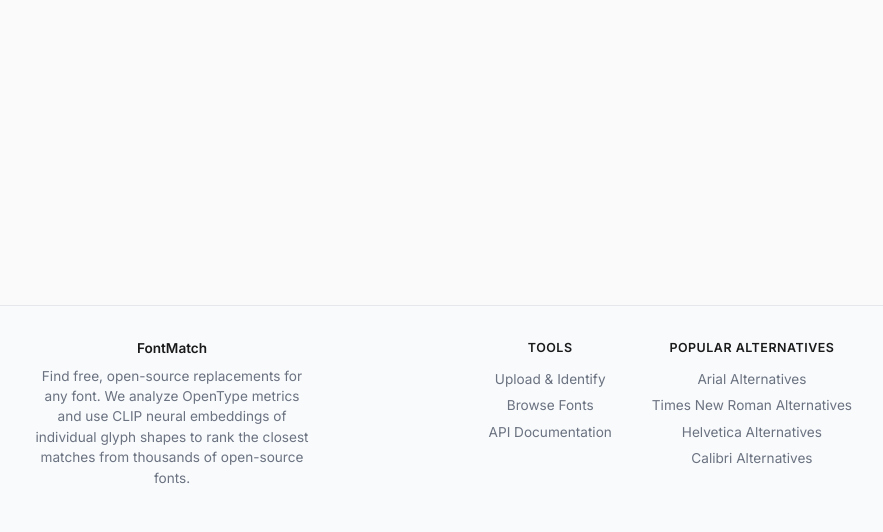
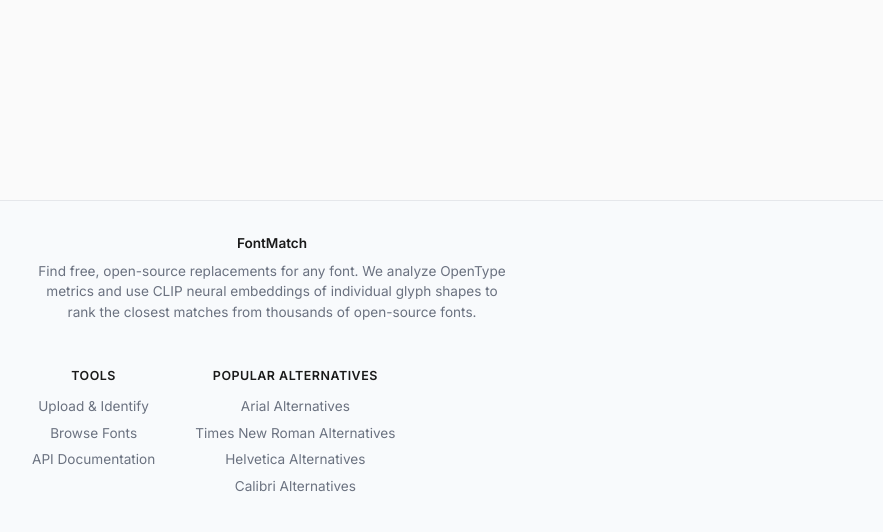
Before and after one commit to hosay/font-simil, a Python web app: template fontmatch/templates/base.html in a window 1280 px wide. Shown: the part 268-800 px from the top of the page, without its empty margins (198-1081 px from the left). Run offline with Jinja, Linux system fonts and the light colour scheme; the template is opened without the code that fills it, so the values that code supplies are empty.

Commit message:
Widen footer tagline max-width for longer CLIP description
Co-Authored-By: Claude Opus 4.6 (1M context) <noreply@anthropic.com>

```diff
--- a/fontmatch/static/style.css
+++ b/fontmatch/static/style.css
@@ -648,7 +648,7 @@ pre code { background: none; padding: 0; color: inherit; }
     margin-bottom: .35rem;
 }
 .footer-tagline {
-    max-width: 280px;
+    max-width: 480px;
     line-height: 1.5;
 }
 .footer-links {
```
